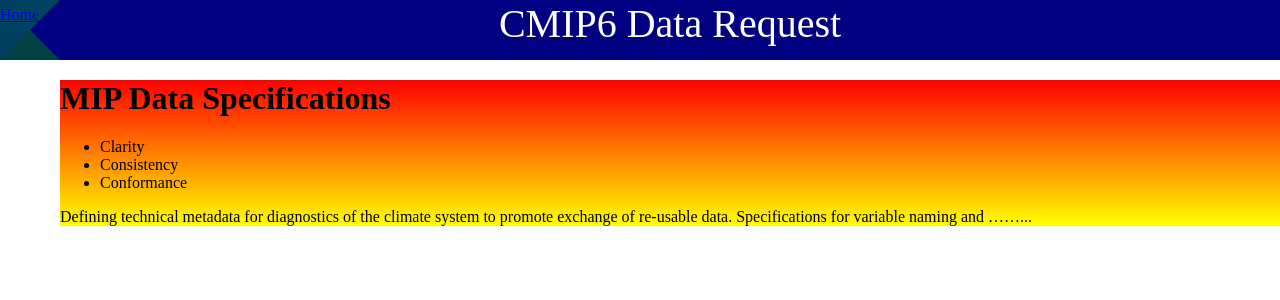
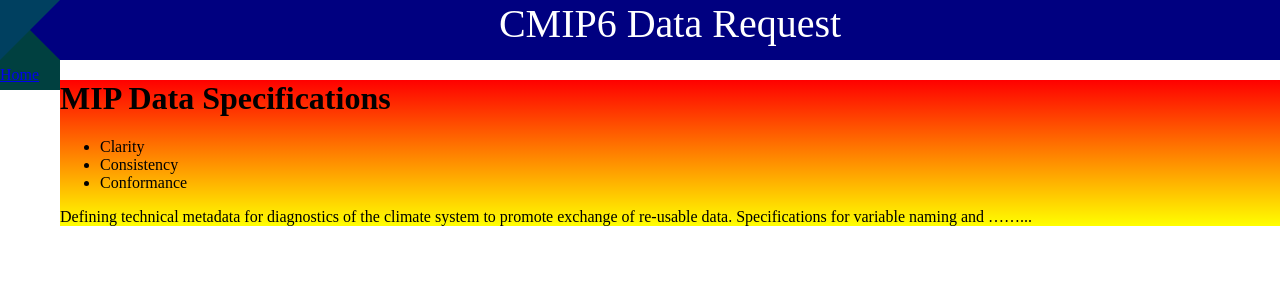
Before and after one commit to cmip6dr/cmip6dr.github.io, a Jekyll site: the page built from index.md, in a window 1280 px wide. Shown: the top 300 px of the page. Built offline with Jekyll 4.4.1, drawn with Linux system fonts in a browser that asks for light colours.

Commit message:
Update main.html

```diff
--- a/_layouts/main.html
+++ b/_layouts/main.html
@@ -9,7 +9,11 @@
    CMIP6 Data Request
 </div>
 
-<div id="nav"><div><a href="index.html" title="Home">Home</a></div></div>
+<div id="nav">
+   <div class="content">
+   <div><a href="index.html" title="Home">Home</a></div>
+   </div>
+</div>
 
 <div id="section">
 <div class="content">
```
